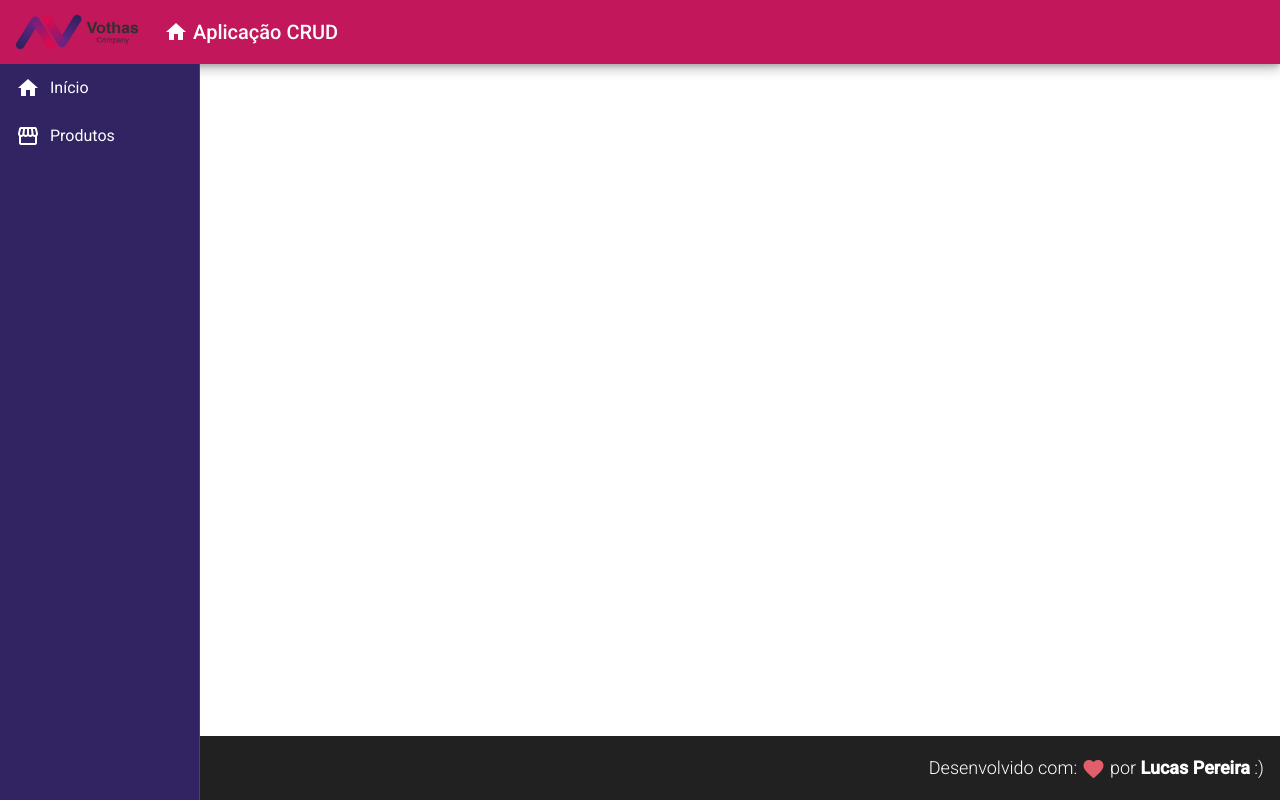
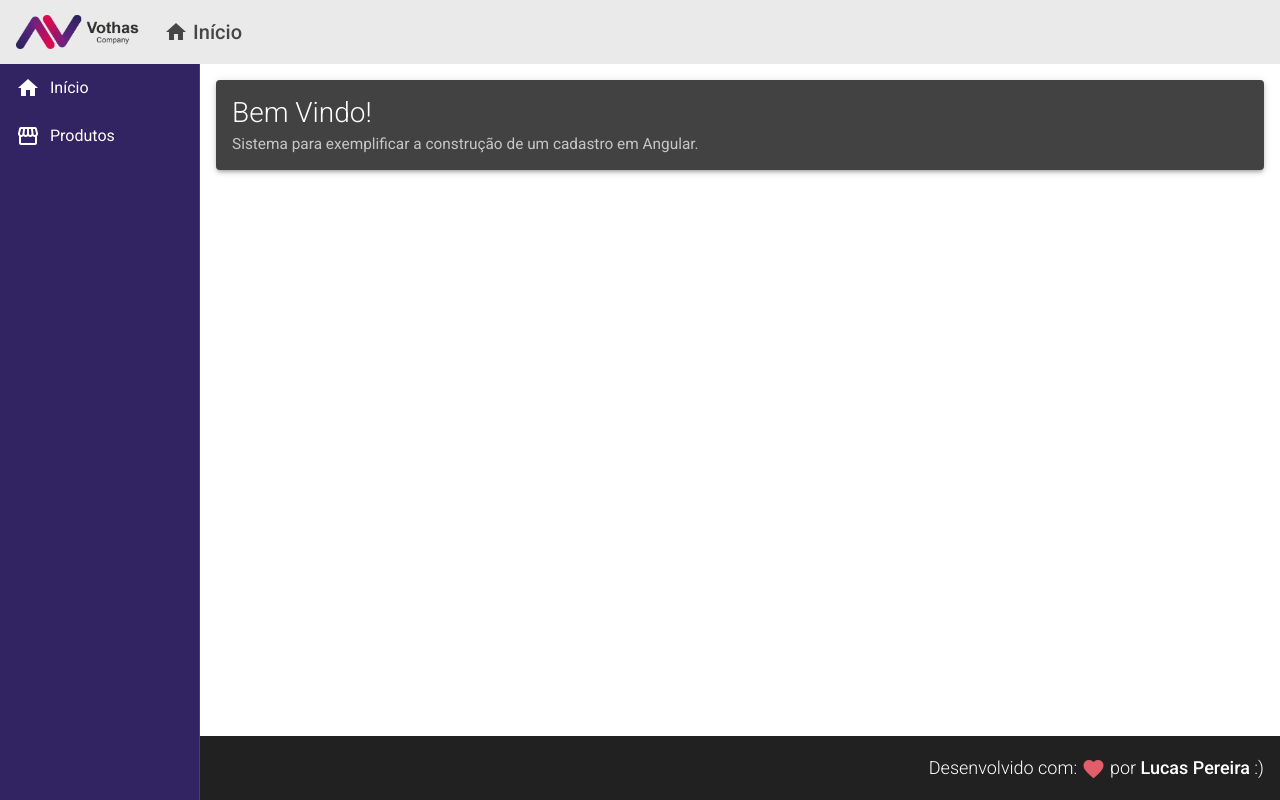
Before and after one commit to Lucasbjpereira/CRUD-Project, an Angular app in the folder crud-project/: page / in a window 1280 px wide. Built offline with nearby package versions, Linux system fonts and the light colour scheme.

Commit message:
Ajustes de css e adicionando componente da home

```diff
--- a/crud-project/src/app/components/template/footer/footer.component.css
+++ b/crud-project/src/app/components/template/footer/footer.component.css
@@ -9,3 +9,7 @@
     font-size: 0.9em;
     font-weight: 300;
 }
+
+.creditos strong{
+    font-weight: 500;
+}
--- a/crud-project/src/app/components/template/header/header.component.css
+++ b/crud-project/src/app/components/template/header/header.component.css
@@ -1,13 +1,13 @@
 .header{
     align-items: center;
-    box-shadow: 0px 3px 5px -1px rgba(0, 0, 0, 0.2), 0px 6px 10px 0px rgba(0, 0, 0, 0.14), 0px 1px 18px 0px rgba(0, 0, 0, 0.12);
-    z-index: 10;
+    background-color: #eaeaea;
 }
 
 .header a {
     display: flex;
     align-items: center;
     text-decoration: none;
+    color: #464646;
 }
 
 .header .logo{
--- a/crud-project/src/app/components/template/header/header.component.html
+++ b/crud-project/src/app/components/template/header/header.component.html
@@ -5,6 +5,6 @@
         </a>
     </span>
     <span class="title-group">
-        <a><i class="material-icons">home</i>Aplicação CRUD</a>
+        <a><i class="material-icons">home</i>Início</a>
     </span>
 </mat-toolbar>
--- a/crud-project/src/app/components/template/nav/nav.component.css
+++ b/crud-project/src/app/components/template/nav/nav.component.css
@@ -21,3 +21,8 @@
 .item-nav:hover{
     background-color: #281a54;
 }
+
+.content{
+    padding: 16px;
+    background-color: white;
+}
--- a/crud-project/src/app/components/template/nav/nav.component.html
+++ b/crud-project/src/app/components/template/nav/nav.component.html
@@ -1,5 +1,5 @@
 <mat-sidenav-container class="container">
-    <mat-sidenav class="sidenav" mode="side"  opened fixedInViewport="true" fixedTopGap="64">
+    <mat-sidenav class="sidenav" mode="side" opened fixedInViewport="true" fixedTopGap="64">
         <mat-nav-list class="nav-list">
             <a class="item-nav" mat-list-item>
                 <i class="material-icons">
@@ -15,4 +15,7 @@
             </a>
         </mat-nav-list>
     </mat-sidenav>
+    <mat-sidenav-content class="content">
+        <app-home></app-home>
+    </mat-sidenav-content>
 </mat-sidenav-container>
--- /dev/null
+++ b/crud-project/src/app/views/home/home.component.css
@@ -0,0 +1,9 @@
+.home .title{
+    font-size: 2em;
+    font-weight: 300;
+    line-height: 1.2;
+}
+
+.home .subtitle{
+    font-size: 1.1em;
+}
--- /dev/null
+++ b/crud-project/src/app/views/home/home.component.html
@@ -0,0 +1,6 @@
+<mat-card class="home mat-elevation-z3" >
+    <mat-card-title class="title">Bem Vindo!</mat-card-title>
+    <mat-card-subtitle class="subtitle">
+        Sistema para exemplificar a construção de um cadastro em Angular.
+    </mat-card-subtitle>
+</mat-card>
--- /dev/null
+++ b/crud-project/src/app/views/home/home.component.ts
@@ -0,0 +1,15 @@
+import { Component, OnInit } from '@angular/core';
+
+@Component({
+  selector: 'app-home',
+  templateUrl: './home.component.html',
+  styleUrls: ['./home.component.css']
+})
+export class HomeComponent implements OnInit {
+
+  constructor() { }
+
+  ngOnInit(): void {
+  }
+
+}
```
Also changed, not shown: crud-project/src/app/app.module.ts (+7 -3 lines).
